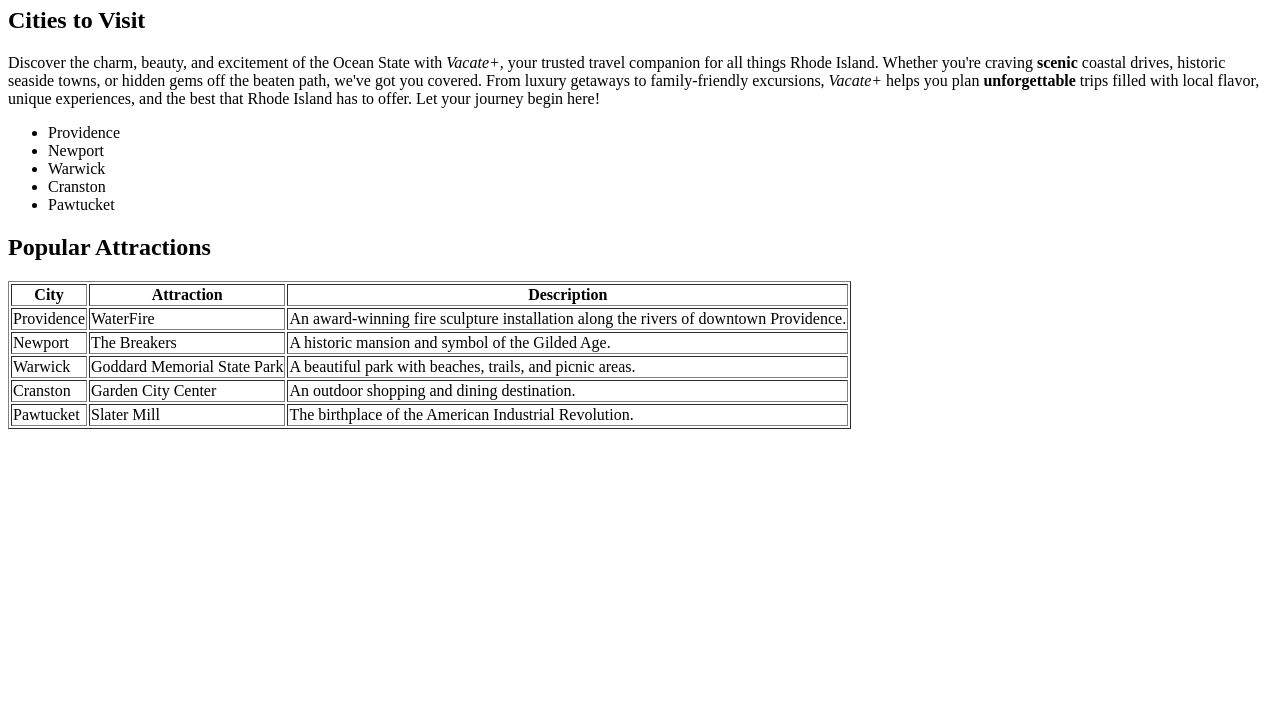
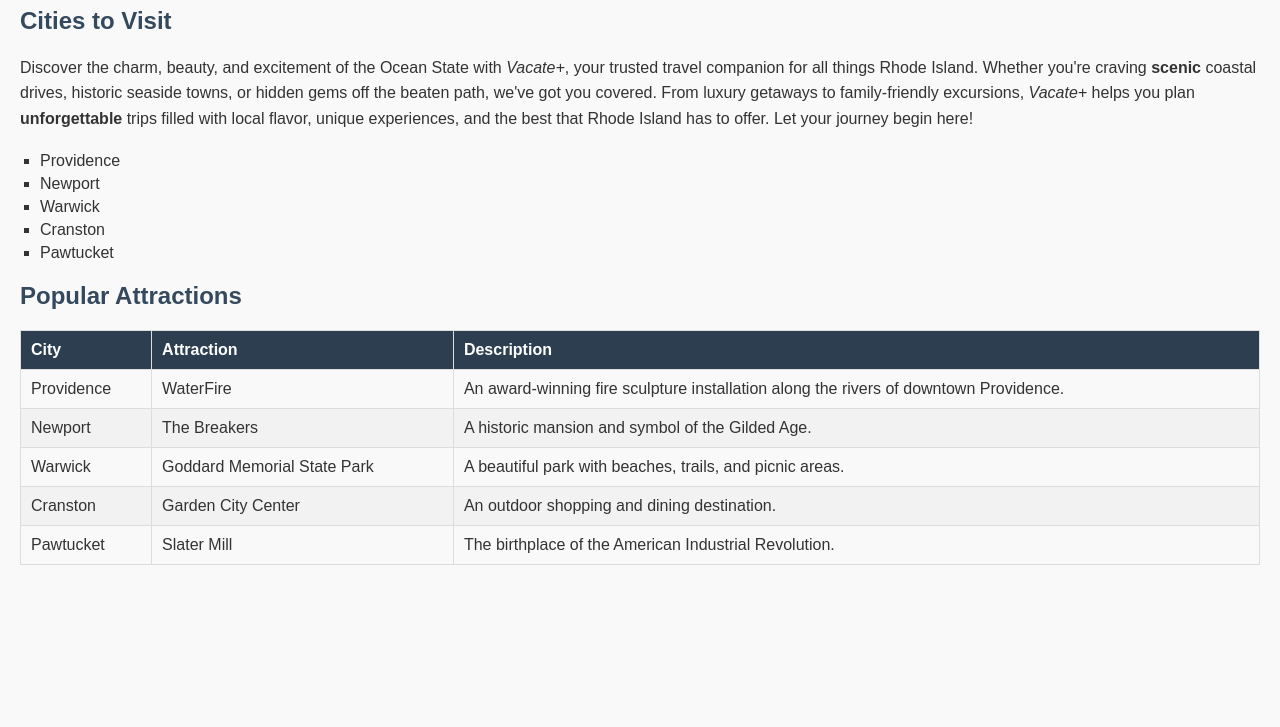
Before and after one commit to SaiGodavarthi/VacatePlus_Travel_Sites, a plain HTML site: page index.html in a window 1280 px wide. Shown: the part 73-800 px from the top of the page. Drawn offline with Linux system fonts and the light colour scheme.

Commit message:
Style Added

```diff
--- a/index.html
+++ b/index.html
@@ -2,16 +2,61 @@
 <html>
   <head>
     <title>Vacate+ Locations</title>
+    <style>
+      body {
+        font-family: Arial, sans-serif;
+        margin: 20px;
+        background-color: #f9f9f9;
+        color: #333;
+      }
+      h1 {
+        color: #2c3e50;
+        text-align: center;
+      }
+      h2 {
+        color: #34495e;
+        margin-top: 20px;
+      }
+      p {
+        line-height: 1.6;
+        margin-bottom: 20px;
+      }
+      ul {
+        list-style-type: square;
+        padding-left: 20px;
+      }
+      ul li {
+        margin-bottom: 5px;
+      }
+      table {
+        width: 100%;
+        border-collapse: collapse;
+        margin-top: 20px;
+      }
+      table, th, td {
+        border: 1px solid #ddd;
+      }
+      th, td {
+        padding: 10px;
+        text-align: left;
+      }
+      th {
+        background-color: #2c3e50;
+        color: white;
+      }
+      tr:nth-child(even) {
+        background-color: #f2f2f2;
+      }
+      tr:hover {
+        background-color: #eaeaea;
+      }
+    </style>
   </head>
-
   <body>
     <h1>Travel Sites in Rhode Island</h1>
 
     <h2>Cities to Visit</h2>
-
-
-<p> Discover the charm, beauty, and excitement of the Ocean State with <em>Vacate+</em>, your trusted travel companion for all things Rhode Island. Whether you're craving <strong>scenic</strong> coastal drives, historic seaside towns, or hidden gems off the beaten path, we've got you covered. From luxury getaways to family-friendly excursions, <em>Vacate+</em> helps you plan <strong>unforgettable</strong> trips filled with local flavor, unique experiences, and the best that Rhode Island has to offer. Let your journey begin here! </p>
-
+    <p> Discover the charm, beauty, and excitement of the Ocean State with <em>Vacate+</em>, your trusted travel companion for all things Rhode Island. Whether you're craving <strong>scenic</strong> coastal drives, historic seaside towns, or hidden gems off the beaten path, we've got you covered. From luxury getaways to family-friendly excursions, <em>Vacate+</em> helps you plan <strong>unforgettable</strong> trips filled with local flavor, unique experiences, and the best that Rhode Island has to offer. Let your journey begin here! </p>
 
     <ul>
       <li>Providence</li>
@@ -22,7 +67,7 @@
     </ul>
 
     <h2>Popular Attractions</h2>
-    <table border=".1">
+    <table>
       <thead>
         <tr>
           <th>City</th>
```
